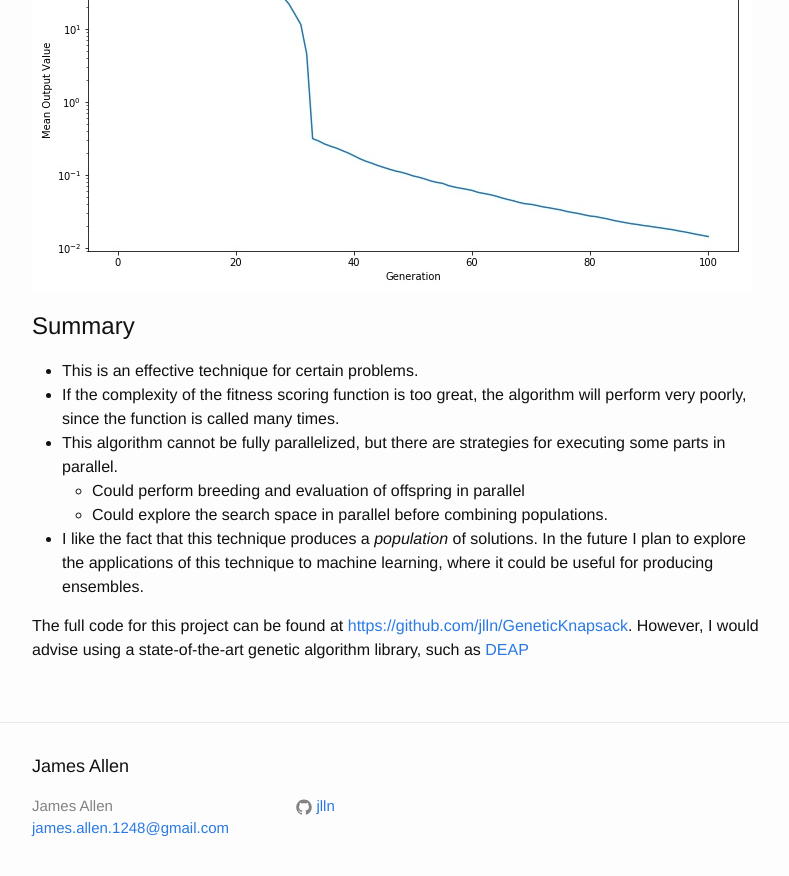
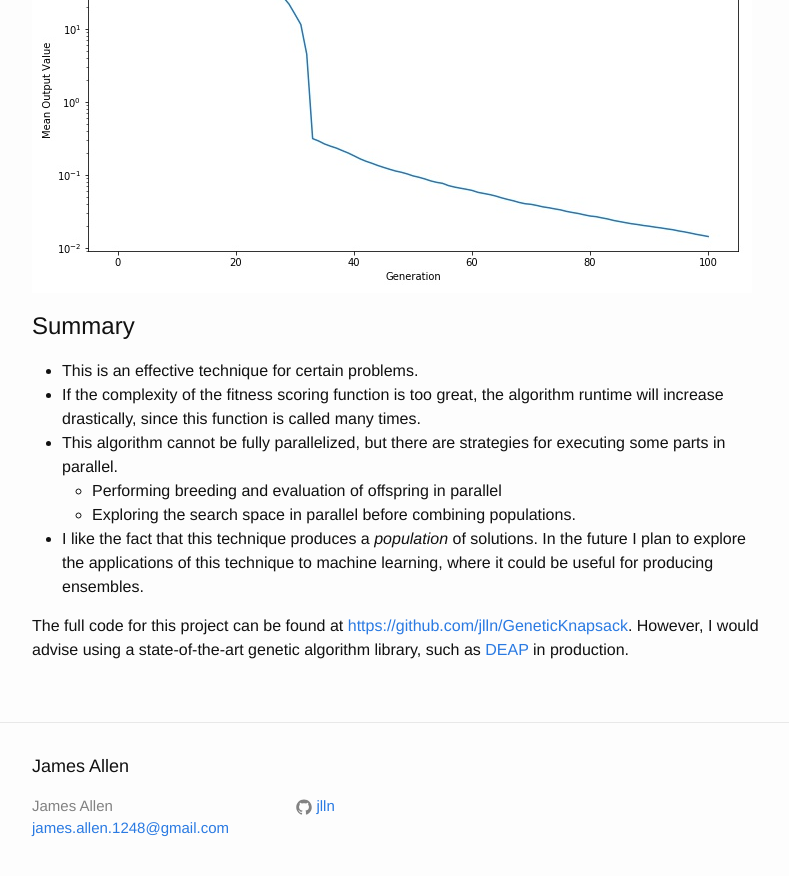
Before and after one commit to jlln/jlln.github.io, a Jekyll site: the page built from _posts/2018-13-01-geneticalgorithms.markdown, in a window 1280 px wide and 900 px high, scrolled down 8290 px. Shown: the top 876 px of the window, without its empty margins (238-1027 px from the left). Built offline with Jekyll 4.4.1, drawn with Linux system fonts in a browser that asks for light colours; formulas are drawn with MathJax 3.

Commit message:
Update 2018-13-01-geneticalgorithms.markdown

```diff
--- a/_posts/2018-13-01-geneticalgorithms.markdown
+++ b/_posts/2018-13-01-geneticalgorithms.markdown
@@ -255,10 +255,10 @@ I also tested this method with the Himmelblau function, which is another classic
 # Summary
 
 - This is an effective technique for certain problems.
-- If the complexity of the fitness scoring function is too great, the algorithm will perform very poorly, since the function is called many times.
+- If the complexity of the fitness scoring function is too great, the algorithm runtime will increase drastically, since this function is called many times.
 - This algorithm cannot be fully parallelized, but there are strategies for executing some parts in parallel.
-     - Could perform breeding and evaluation of offspring in parallel
-     - Could explore the search space in parallel before combining populations.
+     - Performing breeding and evaluation of offspring in parallel
+     - Exploring the search space in parallel before combining populations.
 - I like the fact that this technique produces a *population* of solutions. In the future I plan to explore the applications of this technique to machine learning, where it could be useful for producing ensembles.
 
-The full code for this project can be found at [https://github.com/jlln/GeneticKnapsack](https://github.com/jlln/GeneticKnapsack). However, I would advise using a state-of-the-art genetic algorithm library, such as [DEAP](https://github.com/DEAP/deap)
+The full code for this project can be found at [https://github.com/jlln/GeneticKnapsack](https://github.com/jlln/GeneticKnapsack). However, I would advise using a state-of-the-art genetic algorithm library, such as [DEAP](https://github.com/DEAP/deap) in production.
```
